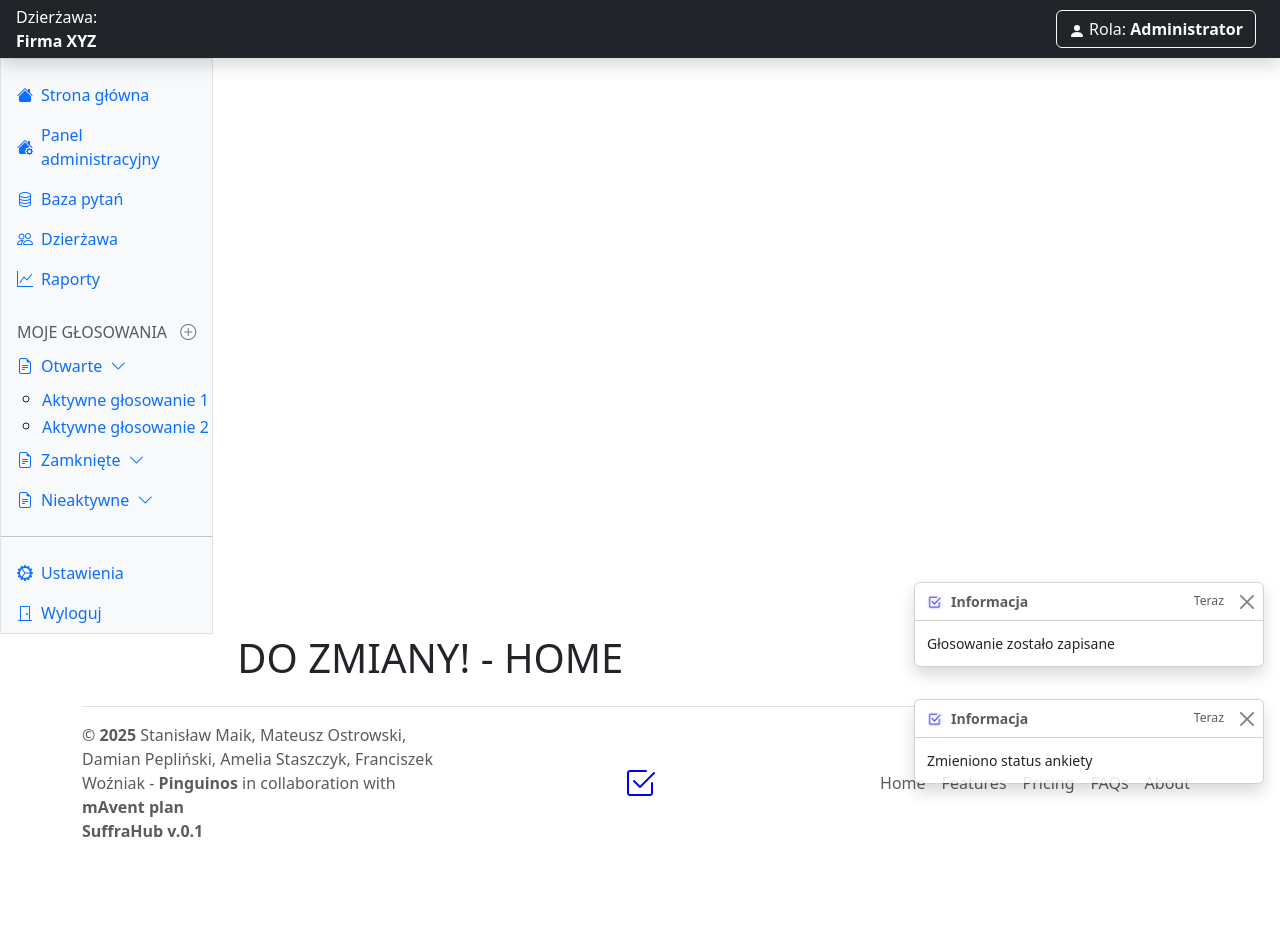
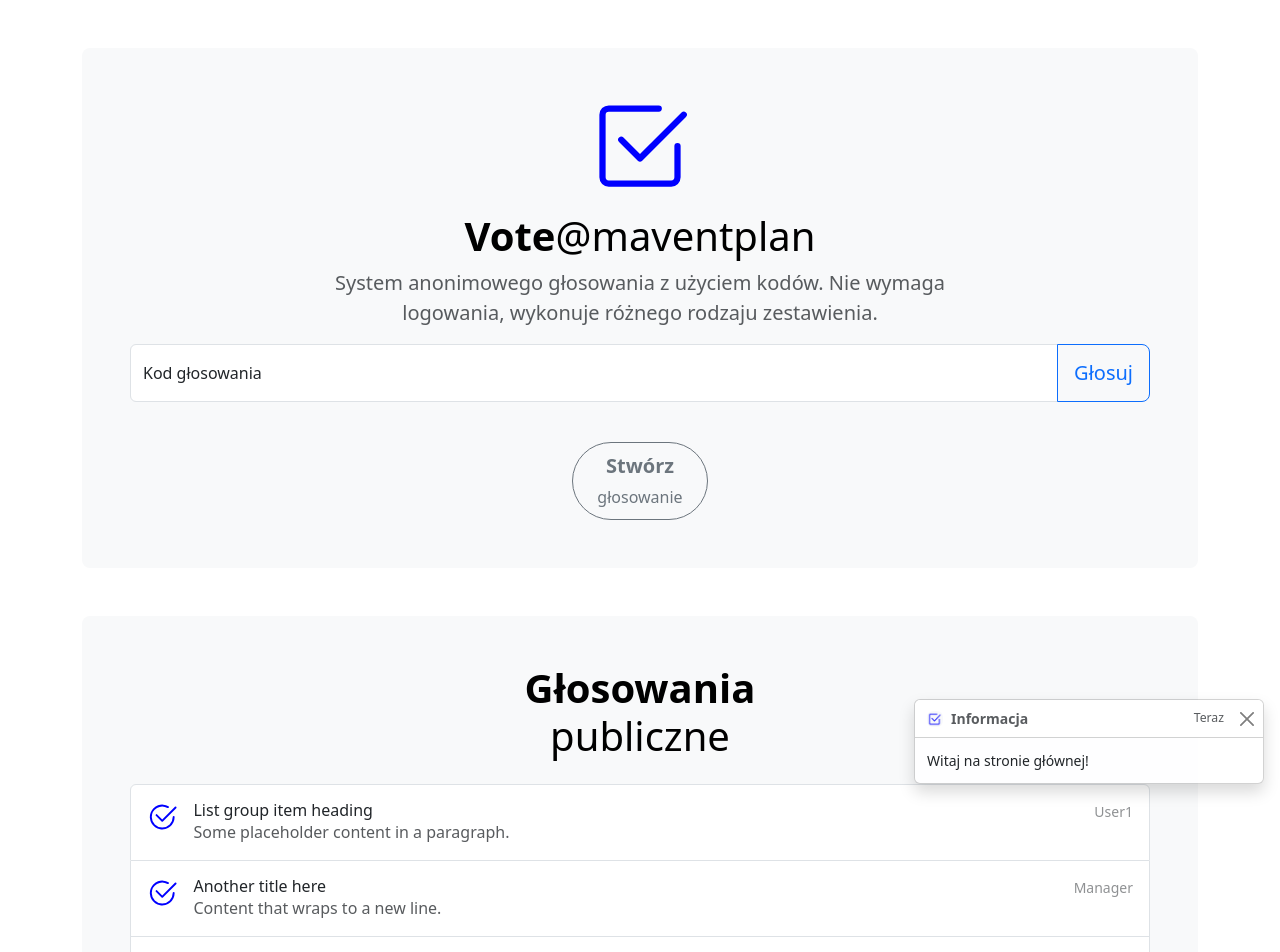
Before and after one commit to SuffraHub/SuffraHub_Frontend, a React (Vite) app: page / in a window 1280 px wide. Shown: the top 952 px of the page. Before the commit the page ends 883 px from the top, so only its background shows below. Built offline with nearby package versions, Linux system fonts and the light colour scheme.

Commit message:
Major changes: 	modified:   package-lock.json 	modified:   package.json 	modified:   src/App.jsx 	new file:   src/layouts/LayoutAdmin.jsx 	new file:   src/layouts/LayoutDefault.jsx 	modified:   src/pages/Home.jsx 	new file:   src/pages/Login.jsx 	new file:   src/pages/Register.jsx

```diff
--- a/package.json
+++ b/package.json
@@ -14,7 +14,9 @@
     "bootstrap-icons": "^1.13.1",
     "react": "^19.1.0",
     "react-dom": "^19.1.0",
-    "react-router-dom": "^7.7.1"
+    "react-helmet": "^6.1.0",
+    "react-router-dom": "^7.7.1",
+    "react-turnstile": "^1.1.4"
   },
   "devDependencies": {
     "@eslint/js": "^9.30.1",
--- a/src/App.jsx
+++ b/src/App.jsx
@@ -1,14 +1,33 @@
 import { Routes, Route, HashRouter } from 'react-router-dom';
+
+// Layouty
+import LayoutDefault from './layouts/LayoutDefault.jsx';
+import LayoutAdmin from './layouts/LayoutAdmin.jsx';
+
+// Strony publiczne
 import Home from './pages/Home.jsx';
+import LoginPage from './pages/Login.jsx';
+// import RegisterPage from './pages/Register.jsx'; // jeśli chcesz dodać rejestrację
+
+// Strony admina
 import AdminHome from './pages/AdminHome.jsx';
 
 const App = () => {
   return (
     <HashRouter>
-    <Routes>
-      <Route path="/" element={<Home />} />
-      <Route path="/admin" element={<AdminHome />} />
-    </Routes>
+      <Routes>
+        {/* Publiczne layouty */}
+        <Route element={<LayoutDefault />}>
+          <Route path="/" element={<Home />} />
+          <Route path="/login" element={<LoginPage />} />
+          {/* <Route path="/register" element={<RegisterPage />} /> */}
+        </Route>
+
+        {/* Admin layout */}
+        <Route path="/admin" element={<LayoutAdmin />}>
+          <Route index element={<AdminHome />} />
+        </Route>
+      </Routes>
     </HashRouter>
   );
 };
--- /dev/null
+++ b/src/layouts/LayoutAdmin.jsx
@@ -0,0 +1,19 @@
+// LAYOUT dla stron administracyjnych
+import { Outlet, Link } from "react-router-dom";
+import Header from '../components/admin/Header.jsx';
+import Sidebar from '../components/admin/Sidebar.jsx';
+import Footer from '../components/Footer.jsx';
+
+
+const Layout = () => {
+  return (
+    <>
+        <Header />
+        <Sidebar />
+            <Outlet />
+        <Footer />
+    </>
+  )
+};
+
+export default Layout;
--- /dev/null
+++ b/src/layouts/LayoutDefault.jsx
@@ -0,0 +1,14 @@
+// LAYOUT dla zwykłych stron
+import { Outlet, Link } from "react-router-dom";
+import Footer from '../components/Footer.jsx';
+
+const Layout = () => {
+  return (
+    <>
+      <Outlet />
+      <Footer />
+    </>
+  )
+};
+
+export default Layout;
--- a/src/pages/Home.jsx
+++ b/src/pages/Home.jsx
@@ -1,54 +1,137 @@
-import { useEffect } from 'react';
-
-// komponenty
-import Header from '../components/admin/Header.jsx';
-import Sidebar from '../components/admin/Sidebar.jsx';
+import { useEffect, useState } from 'react';
 import Footer from '../components/Footer.jsx';
+import { Link } from 'react-router-dom';
 
 
-function Admin() {
- // const [count, setCount] = useState(0)
- useEffect(() => {
-    document.title = 'Home | SuffraHub';
-  })
+function Home() {
+  const [voteToken, setVoteToken] = useState('');
+  const [statusMessage, setStatusMessage] = useState('');
+  const [publicVotes, setPublicVotes] = useState([]);
 
+  useEffect(() => {
+    document.title = 'Vote | SuffraHub';
 
- const mockToasts = [
-    "Głosowanie zostało zapisane",
-    "Zmieniono status ankiety"
-  ]; // to jest placeholder zeby sie toast wyswietlal
+    // Załaduj listę głosowań publicznych (tymczasowe dane)
+    setPublicVotes([
+      {
+        id: 1,
+        title: 'List group item heading',
+        description: 'Some placeholder content in a paragraph.',
+        author: 'User1',
+      },
+      {
+        id: 2,
+        title: 'Another title here',
+        description: 'Content that wraps to a new line.',
+        author: 'Manager',
+      },
+      {
+        id: 3,
+        title: 'Third heading',
+        description: 'Some placeholder content in a paragraph.',
+        author: '-',
+      },
+    ]);
+  }, []);
+
+  const handleSubmit = async (e) => {
+    e.preventDefault();
+
+    if (!voteToken || voteToken.length !== 6) {
+      setStatusMessage('❌ Wprowadź poprawny 6-cyfrowy kod.');
+      return;
+    }
+
+    const turnstileToken = document.querySelector('[name="cf-turnstile-response"]')?.value;
+
+    const res = await fetch('/api/verify-vote-token', {
+      method: 'POST',
+      headers: { 'Content-Type': 'application/json' },
+      body: JSON.stringify({
+        vote_token: voteToken,
+        cf_turnstile_response: turnstileToken,
+      }),
+    });
+
+    const data = await res.json();
+    if (data.success) {
+      setStatusMessage('✅ Token został przyjęty. Przekierowuję...');
+      setTimeout(() => {
+        window.location.href = '/vote.php'; // lub zmień na React route
+      }, 1000);
+    } else {
+      setStatusMessage(`❌ ${data.message || 'Nieprawidłowy token lub weryfikacja nieudana.'}`);
+    }
+  };
 
   return (
     <>
-    <Header />
-    <Sidebar />
-      {/* <div>
-        <a href="https://vite.dev" target="_blank">
-          <img src={viteLogo} className="logo" alt="Vite logo" />
-        </a>
-        <a href="https://react.dev" target="_blank">
-          <img src={reactLogo} className="logo react" alt="React logo" />
-        </a>
-      </div>
-      <h1>Vite + React</h1>
-      <div className="card">
-        <button onClick={() => setCount((count) => count + 1)}>
-          count is {count}
-        </button>
-        <p>
-          Edit <code>src/App.jsx</code> and save to test HMR
-        </p>
-      </div>
-      <p className="read-the-docs">
-        Click on the Vite and React logos to learn more
-      </p> */}
-      <main className="col-md-9 ms-sm-auto col-lg-10 px-md-4">
-        <h1>DO ZMIANY! - HOME</h1>
-        </main>
+      <main className="container my-5 text-center">
+        <div className="p-5 bg-body-tertiary rounded-3">
+          <svg xmlns="http://www.w3.org/2000/svg" width="100" height="100" fill="blue" className="bi bi-check2-square mb-3" viewBox="0 0 16 16">
+            <path d="M3 14.5A1.5 1.5 0 0 1 1.5 13V3A1.5 1.5 0 0 1 3 1.5h8a.5.5 0 0 1 0 1H3a.5.5 0 0 0-.5.5v10a.5.5 0 0 0 .5.5h10a.5.5 0 0 0 .5-.5V8a.5.5 0 0 1 1 0v5a1.5 1.5 0 0 1-1.5 1.5z" />
+            <path d="m8.354 10.354 7-7a.5.5 0 0 0-.708-.708L8 9.293 5.354 6.646a.5.5 0 1 0-.708.708l3 3a.5.5 0 0 0 .708 0" />
+          </svg>
+          <h1 className="text-body-emphasis"><b>Vote</b>@maventplan</h1>
+          <p className="col-lg-8 mx-auto fs-5 text-muted">
+            System anonimowego głosowania z użyciem kodów. Nie wymaga logowania, wykonuje różnego rodzaju zestawienia.
+          </p>
 
-      <Footer toastMessages={mockToasts} />
+          <form onSubmit={handleSubmit} className="mb-3">
+            <div className="input-group input-group-lg">
+              <div className="form-floating flex-grow-1">
+                <input
+                  type="text"
+                  className="form-control fw-bold"
+                  id="vote_token"
+                  placeholder="123456"
+                  inputMode="numeric"
+                  pattern="[0-9]*"
+                  value={voteToken}
+                  onChange={(e) => setVoteToken(e.target.value.replace(/\D/g, '').slice(0, 6))}
+                />
+                <label htmlFor="vote_token">Kod głosowania</label>
+              </div>
+              <button className="btn btn-outline-primary" type="submit">Głosuj</button>
+            </div>
+            <div className="cf-turnstile mt-3" data-sitekey="0x4AAAAAABhPRId8qpQGga-A" data-theme="light"></div>
+          </form>
+
+          {statusMessage && <p className="mt-2">{statusMessage}</p>}
+
+          <Link to="/login" className="btn btn-outline-secondary btn-lg px-4 rounded-pill mt-4">
+  <b>Stwórz</b><br />
+  <span className="fs-6">głosowanie</span>
+</Link>
+
+        </div>
+
+        <div className="p-5 mt-5 bg-body-tertiary rounded-3">
+          <h1 className="text-body-emphasis"><b>Głosowania</b><br />publiczne</h1>
+          <div className="list-group mt-4 text-start">
+            {publicVotes.map((vote) => (
+              <a key={vote.id} href="#" className="list-group-item list-group-item-action d-flex gap-3 py-3" aria-current="true">
+                <svg xmlns="http://www.w3.org/2000/svg" width="32" height="32" fill="currentColor" className="bi bi-check2-circle" viewBox="0 0 16 16" color="blue">
+                  <path d="M2.5 8a5.5 5.5 0 0 1 8.25-4.764.5.5 0 0 0 .5-.866A6.5 6.5 0 1 0 14.5 8a.5.5 0 0 0-1 0 5.5 5.5 0 1 1-11 0" />
+                  <path d="M15.354 3.354a.5.5 0 0 0-.708-.708L8 9.293 5.354 6.646a.5.5 0 1 0-.708.708l3 3a.5.5 0 0 0 .708 0z" />
+                </svg>
+                <div className="d-flex gap-2 w-100 justify-content-between">
+                  <div>
+                    <h6 className="mb-0">{vote.title}</h6>
+                    <p className="mb-0 opacity-75">{vote.description}</p>
+                  </div>
+                  <small className="opacity-50 text-nowrap">{vote.author}</small>
+                </div>
+              </a>
+            ))}
+          </div>
+        </div>
+      </main>
+
+      <script src="https://challenges.cloudflare.com/turnstile/v0/api.js" async defer></script>
+      <Footer toastMessages={["Witaj na stronie głównej!"]} />
     </>
-  )
+  );
 }
 
-export default Admin
+export default Home;
--- /dev/null
+++ b/src/pages/Login.jsx
@@ -0,0 +1,104 @@
+import { useState } from 'react';
+import { Link, useNavigate } from 'react-router-dom';
+
+function Login() {
+  const [formData, setFormData] = useState({ username: '', password: '', remember_me: false });
+  const [statusMessage, setStatusMessage] = useState('');
+  const navigate = useNavigate();
+
+  const handleChange = (e) => {
+    const { name, value, type, checked } = e.target;
+    setFormData(prev => ({
+      ...prev,
+      [name]: type === 'checkbox' ? checked : value,
+    }));
+  };
+
+  const handleSubmit = async (e) => {
+    e.preventDefault();
+
+    try {
+      const res = await fetch('/api/login', {
+        method: 'POST',
+        headers: { 'Content-Type': 'application/json' },
+        body: JSON.stringify(formData),
+      });
+
+      const data = await res.json();
+
+      if (data.success) {
+        navigate('/admin');
+      } else {
+        setStatusMessage(data.message || 'Invalid username or password.');
+      }
+    } catch (error) {
+      setStatusMessage('An error occurred while logging in.');
+    }
+  };
+
+  return (
+    <main className="form-signin w-100 m-auto d-flex align-items-center flex-column py-5 bg-body-tertiary">
+      <svg xmlns="http://www.w3.org/2000/svg" width="72" height="72" fill="currentColor" color="blue" className="bi bi-check2-square mb-3" viewBox="0 0 16 16">
+        <path d="M3 14.5A1.5 1.5 0 0 1 1.5 13V3A1.5 1.5 0 0 1 3 1.5h8a.5.5 0 0 1 0 1H3a.5.5 0 0 0-.5.5v10a.5.5 0 0 0 .5.5h10a.5.5 0 0 0 .5-.5V8a.5.5 0 0 1 1 0v5a1.5 1.5 0 0 1-1.5 1.5z" />
+        <path d="m8.354 10.354 7-7a.5.5 0 0 0-.708-.708L8 9.293 5.354 6.646a.5.5 0 1 0-.708.708l3 3a.5.5 0 0 0 .708 0" />
+      </svg>
+      <h1 className="fs-2 fw-bold">Vote@maventplan</h1>
+      <h2 className="h4 mb-3 fw-normal">Log in</h2>
+
+      <form className="w-100" style={{ maxWidth: '400px' }} onSubmit={handleSubmit}>
+        <div className="form-floating mb-3">
+          <input
+            type="text"
+            className="form-control"
+            id="username"
+            name="username"
+            placeholder="Username"
+            value={formData.username}
+            onChange={handleChange}
+          />
+          <label htmlFor="username">Username</label>
+        </div>
+
+        <div className="form-floating mb-3">
+          <input
+            type="password"
+            className="form-control"
+            id="password"
+            name="password"
+            placeholder="Password"
+            value={formData.password}
+            onChange={handleChange}
+          />
+          <label htmlFor="password">Password</label>
+        </div>
+
+        <div className="form-check text-start my-3">
+          <input
+            className="form-check-input"
+            type="checkbox"
+            name="remember_me"
+            id="checkRemember"
+            checked={formData.remember_me}
+            onChange={handleChange}
+          />
+          <label className="form-check-label" htmlFor="checkRemember">
+            Remember me
+          </label>
+        </div>
+
+        <button className="btn btn-primary w-100 py-2" type="submit">Log in</button>
+
+        {statusMessage && (
+          <div className="fw-bold mt-4 text-danger text-center">{statusMessage}</div>
+        )}
+      </form>
+
+      <span className="mt-3">
+        Don’t have an account? <Link to="/register">Register here</Link>
+      </span>
+      <p className="mt-5 mb-3 text-body-secondary">&copy; mrstahuu - maventplan</p>
+    </main>
+  );
+}
+
+export default Login;
```
Also changed, not shown: src/pages/Register.jsx (added), 1 other file (tests, documents, lock files or other folders).
